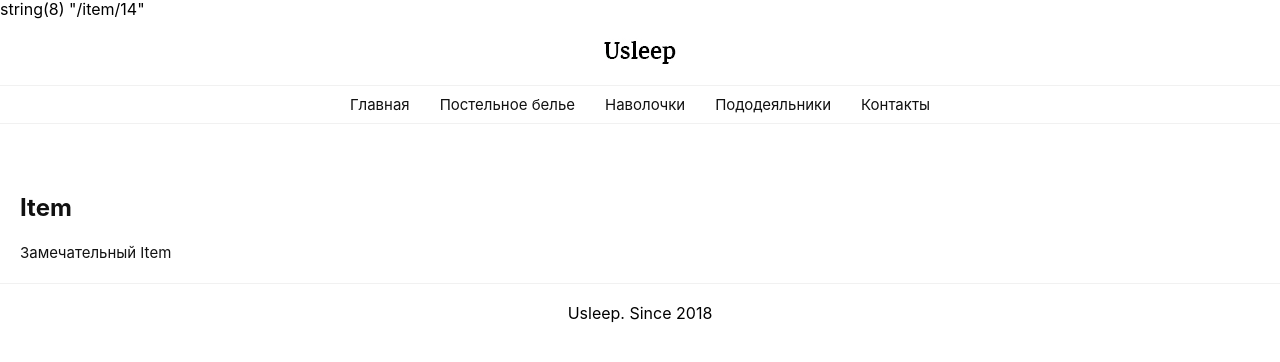
After one commit to eightalex/catnap, a PHP site: page /item/14 in a window 1280 px wide. The commit adds this page. Shown: the top 362 px of the page. Run offline with PHP 8.4, Linux system fonts and the light colour scheme; style sheets or scripts are compiled from the project's sources.

Commit message:
Add item page, update styles

```diff
--- a/public/css/gallery.css
+++ b/public/css/gallery.css
@@ -11,7 +11,11 @@
     margin: 15px;
     display: flex;
     flex-direction: column;
-    width: calc(25% - 30px); }
+    width: calc(25% - 30px);
+    color: #111;
+    text-decoration: none; }
+    .gallery__item:hover {
+      opacity: 0.8; }
     @media (max-width: 1200px) {
       .gallery__item {
         width: calc(33.33% - 30px); } }
@@ -27,6 +31,7 @@
     .gallery__item img {
       width: 100%; }
   .gallery__info {
+    display: block;
     margin-top: 15px; }
   .gallery__title {
     display: block;
--- a/public/css/gallery.sass
+++ b/public/css/gallery.sass
@@ -13,6 +13,11 @@
         display: flex
         flex-direction: column
         width: calc(25% - 30px)
+        color: #111
+        text-decoration: none
+
+        &:hover
+            opacity: 0.8
 
         @media (max-width: 1200px)
             width: calc(33.33% - 30px)
@@ -30,6 +35,7 @@
             width: 100%
 
     &__info
+        display: block
         margin-top: 15px
 
     &__title
--- a/public/index.php
+++ b/public/index.php
@@ -17,7 +17,8 @@ $router->add([
     '/contact-us'       => 'App\TestController@contactUs',
     '/filter/:any'      => 'App\FilterController@filterAction',
     '/test-router/:num' => 'App\TestController@testRequest',
-    '/test-entity'      => 'App\TestController@testEntity'
+    '/test-entity'      => 'App\TestController@testEntity',
+    '/item/:num'        => 'App\TestController@item'
 ]);
 
 if ($router->isFound()) {
--- a/src/Controller/TestController.php
+++ b/src/Controller/TestController.php
@@ -31,6 +31,14 @@ class TestController extends Controller
     /**
      *
      */
+    public function item()
+    {
+        $this->renderPage('item');
+    }
+
+    /**
+     *
+     */
     public function testRequest()
     {
         var_dump(Pool::get('router')->getParams());
--- a/src/View/blocks/gallery__item.php
+++ b/src/View/blocks/gallery__item.php
@@ -1,7 +1,7 @@
-<figure class="gallery__item">
+<a href="/item/<?= $id ?>" class="gallery__item">
     <img src="/img/gallery/<?= $id ?>.jpg" alt="tattoo">
     <figcaption class="gallery__info">
         <h3 class="gallery__title">Замечательное белье</h3>
         <var class="gallery__price">от 500грн</var>
     </figcaption>
-</figure>
+</a>
--- /dev/null
+++ b/src/View/pages/item.php
@@ -0,0 +1,31 @@
+<!DOCTYPE html>
+<html>
+<head>
+    <meta charset="UTF-8">
+    <meta name="viewport" content="width=device-width, initial-scale=1, user-scalable=no">
+    <title>Yousleep</title>
+
+    <link rel="stylesheet" href="/css/normalize.css">
+    <link rel="stylesheet" href="/css/footer.css">
+    <link rel="stylesheet" href="/css/gallery.css">
+    <link rel="stylesheet" href="/css/header.css">
+    <link rel="stylesheet" href="/css/page.css">
+    <link rel="stylesheet" href="/css/main-menu.css">
+    <link rel="stylesheet" href="/css/page-description.css">
+    <link rel="stylesheet" href="/css/page-title.css">
+</head>
+<body class="page">
+    <?php
+
+    $uri = $_SERVER['REQUEST_URI'];
+
+    var_dump($uri);
+
+    ?>
+    <?php $this->renderBlock('header'); ?>
+    <?php $this->renderBlock('main-menu'); ?>
+    <?php $this->renderBlock('page-title', ['title' => 'Item']); ?>
+    <?php $this->renderBlock('page-description', ['text' => 'Замечательный Item']); ?>
+    <?php $this->renderBlock('footer'); ?>
+</body>
+</html>
```
Also changed, not shown: 1 other file.
